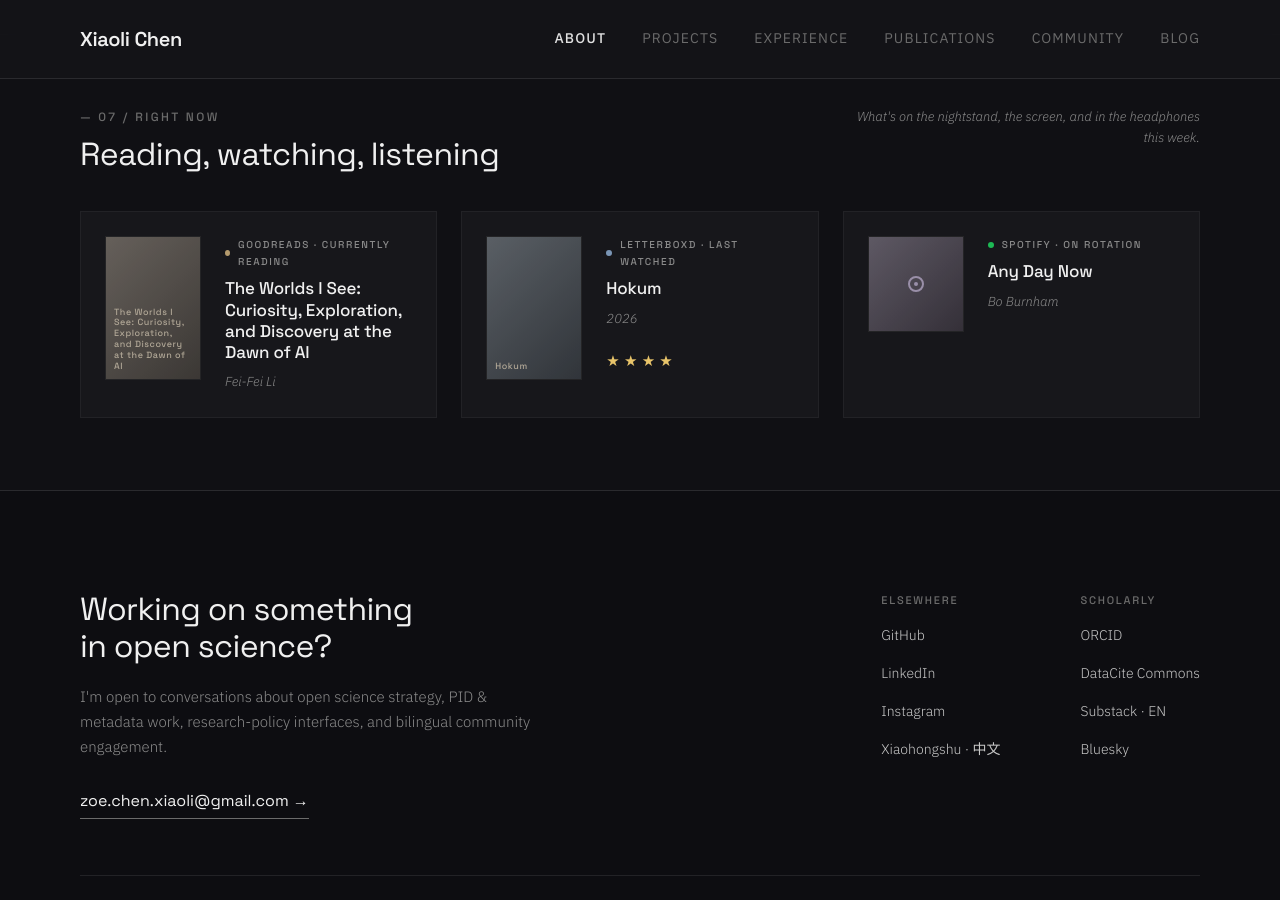
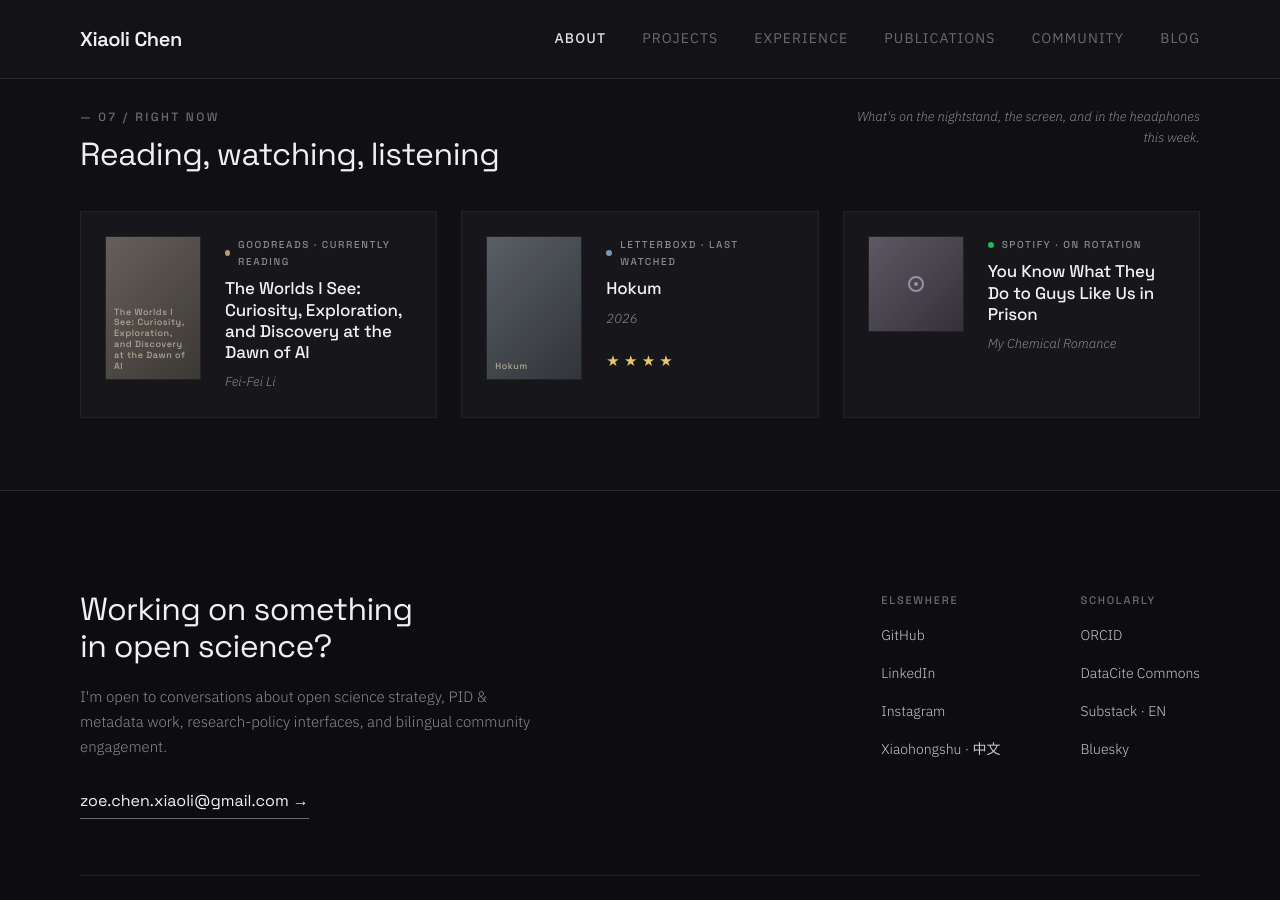
Before and after one commit to xchen101/xchen101.github.io, a Jekyll site: the page built from index.md, in a window 1280 px wide and 900 px high, scrolled down 6634 px. Built offline with Jekyll 4.4.1, drawn with Linux system fonts in a browser that asks for light colours; comment, search, counter and statistics services are not loaded; grey boxes are pictures that could not be loaded.

Commit message:
update: Right Now widget data (auto)

```diff
--- a/_data/now.yml
+++ b/_data/now.yml
@@ -1,4 +1,4 @@
-# Right now — auto-generated by Hermes cron on 2026-05-30 17:00 UTC
+# Right now — auto-generated by Hermes cron on 2026-05-30 23:00 UTC
 # Sources: Goodreads RSS / Letterboxd RSS / Spotify API
 
 reading:
@@ -24,8 +24,8 @@
   service: "Spotify"
   accent: "#1DB954"
   label: "On rotation"
-  title: "Any Day Now"
-  artist: "Bo Burnham"
-  url: "https://open.spotify.com/track/4gQbBplIj1IOBkf1APn6gf"
+  title: "You Know What They Do to Guys Like Us in Prison"
+  artist: "My Chemical Romance"
+  url: "https://open.spotify.com/track/5bTuwAgYUD5MABOIPH8ZMt"
   profile_url: "https://open.spotify.com/"
-  image: "https://i.scdn.co/image/ab67616d00001e0288fed14b936c38007a302413"
+  image: "https://i.scdn.co/image/ab67616d00001e02cab7ae4868e9f9ce6bdfdf43"
```
